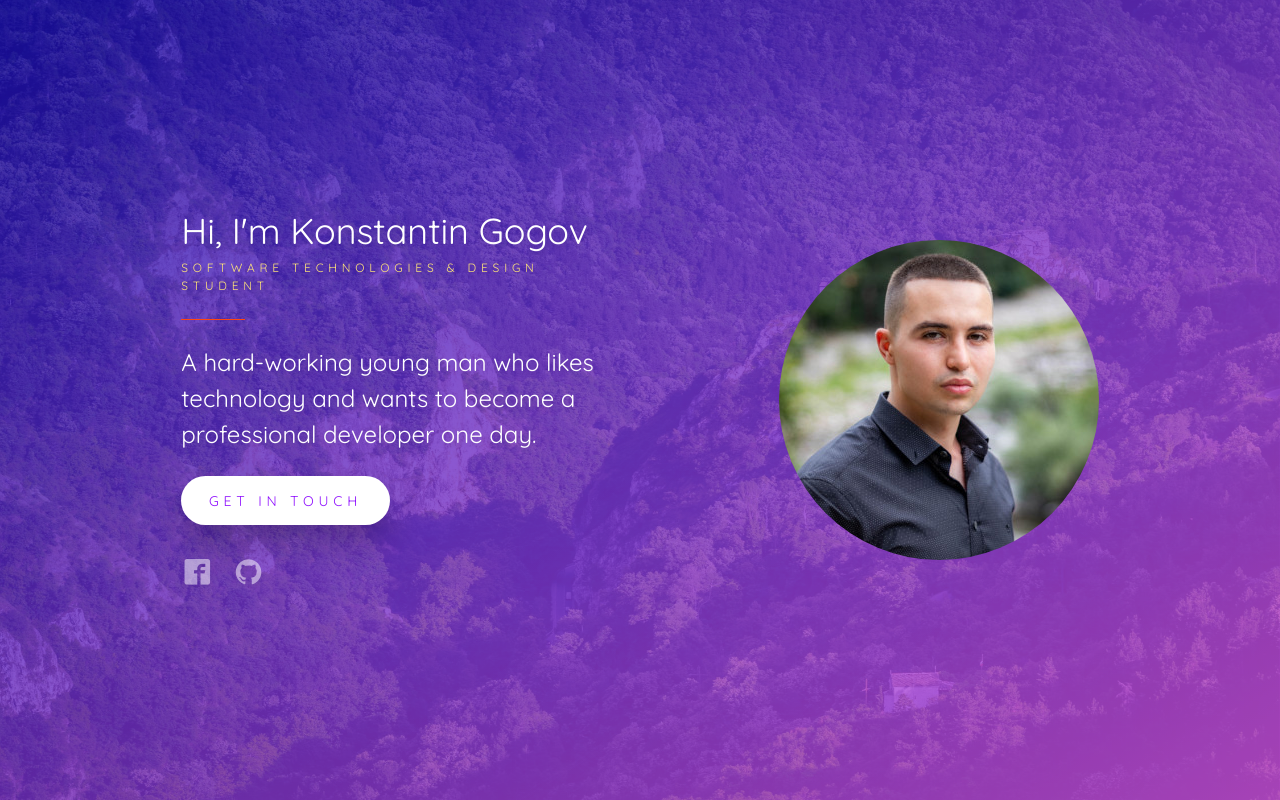
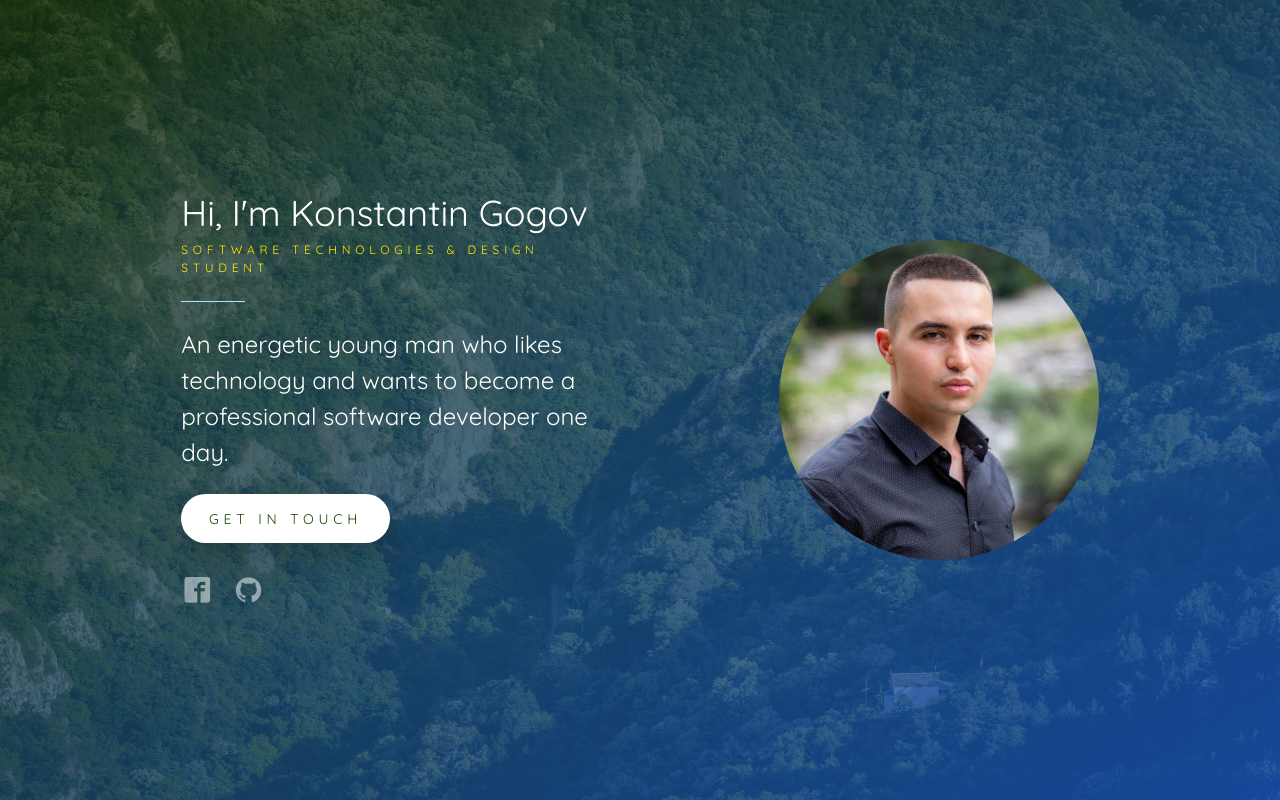
Before and after one commit to kgogov/introduction, a plain HTML site: page index.html in a window 1280 px wide. Drawn offline with Linux system fonts and the light colour scheme.

Commit message:
Added alternative color scheme

```diff
--- a/css/main.css
+++ b/css/main.css
@@ -9,10 +9,29 @@
   font-style: normal;
 }
 
+:root {
+  /* --bg-color: #5f45bb;
+  --linear-bg-from: #180cac;
+  --linear-bg-to: #d054e4;
+  --text-color: #fff;
+  --job-color: #ffe479;
+  --hr-color: #ff470f;
+  --button-color: #9013fe; */
+
+  /* Alternative color scheme */
+  --bg-color: #1d5244;
+  --linear-bg-from: #183308;
+  --linear-bg-to: #1b5ac0;
+  --text-color: #ffffff;
+  --job-color: #ffee00;
+  --hr-color: #a1eafb;
+  --button-color: #1f4906;
+}
+
 html {
-  background-color: #5f45bb;
-  background-image: linear-gradient(to bottom right, #180cac, #d054e4);
-  color: #fff;
+  background-color: var(--bg-color);
+  background-image: linear-gradient(to bottom right, var(--linear-bg-from), var(--linear-bg-to));
+  color: var(--text-color);
   font-family: "Quicksand", sans-serif;
   font-size: 16px;
   -moz-osx-font-smoothing: grayscale;
@@ -87,6 +106,7 @@ a {
 .picture-shadow {
   border-radius: 19980206px;
   background-image: radial-gradient(#000, 0%, rgba(0, 0, 0, 0) 70%);
+  position: absolute;
   top: 10%;
 }
 
@@ -102,12 +122,12 @@ a {
 }
 
 .job {
-  color: #ffe479;
+  color: var(--job-color);
   font-size: 0.75rem;
 }
 
 .hr {
-  background-color: #ff470f;
+  background-color: var(--hr-color);
   border: none;
   content: "";
   height: 1px;
@@ -131,7 +151,7 @@ a {
   background-color: #fff;
   border-radius: 19980206px;
   box-shadow: 0 1rem 2rem rgba(0, 0, 0, 0.2);
-  color: #9013fe;
+  color: var(--button-color);
   display: inline-block;
   font-size: 0.875rem;
   line-height: 1;
--- a/index.html
+++ b/index.html
@@ -38,7 +38,7 @@
       <hr class="hr">
       <div class="description">
         <p>
-          A hard-working young man who likes technology and wants to become a professional developer one day.
+          An energetic young man who likes technology and wants to become a professional software developer one day.
         </p>
       </div>
       <div class="contact">
```
